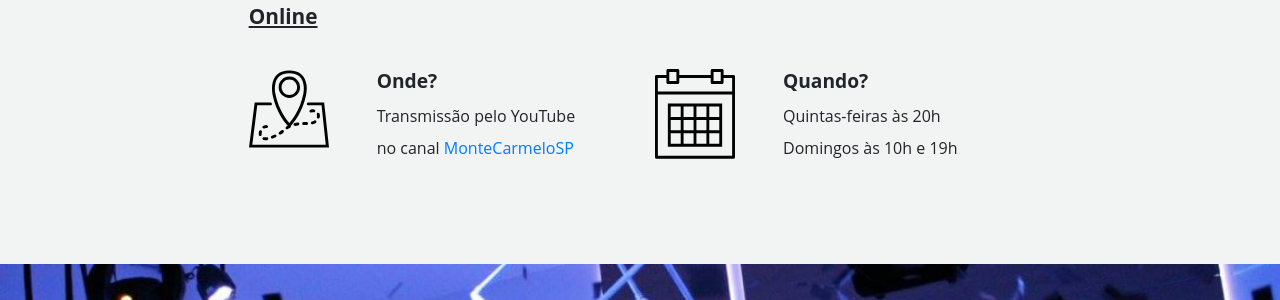
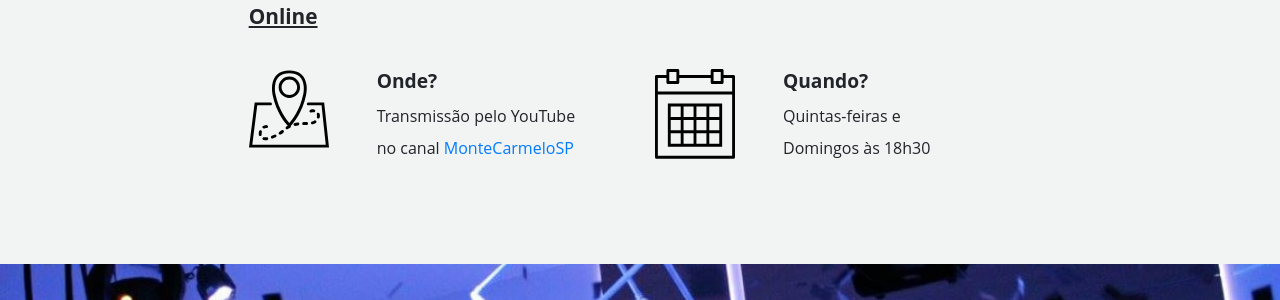
Before and after one commit to limabia/imc-site, a Jekyll site: the page built from index.html, in a window 1280 px wide and 900 px high, scrolled down 2250 px. Shown: the part 155-455 px from the top of the window. Built offline with Jekyll 4.4.1, drawn with Linux system fonts in a browser that asks for light colours.

Commit message:
changed service time

```diff
--- a/index.html
+++ b/index.html
@@ -154,8 +154,8 @@ layout: default
                 <div class="mx-3 mx-md-5">
                     <h6>Quando?</h6>
                     <p>
-                        Quintas-feiras às 20h<br>
-                        Domingos às 10h e 19h
+                        Quintas-feiras e <br/>
+                        Domingos às 18h30
                     </p>
                 </div>
             </div>
```
